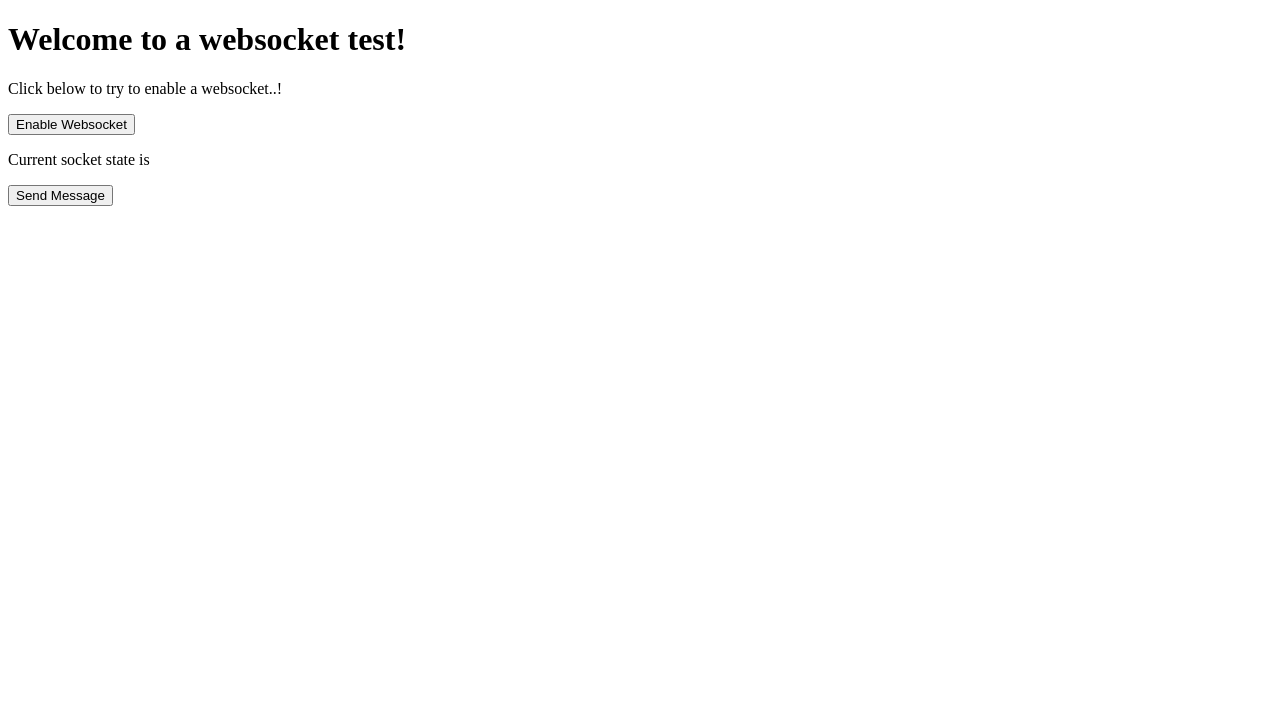
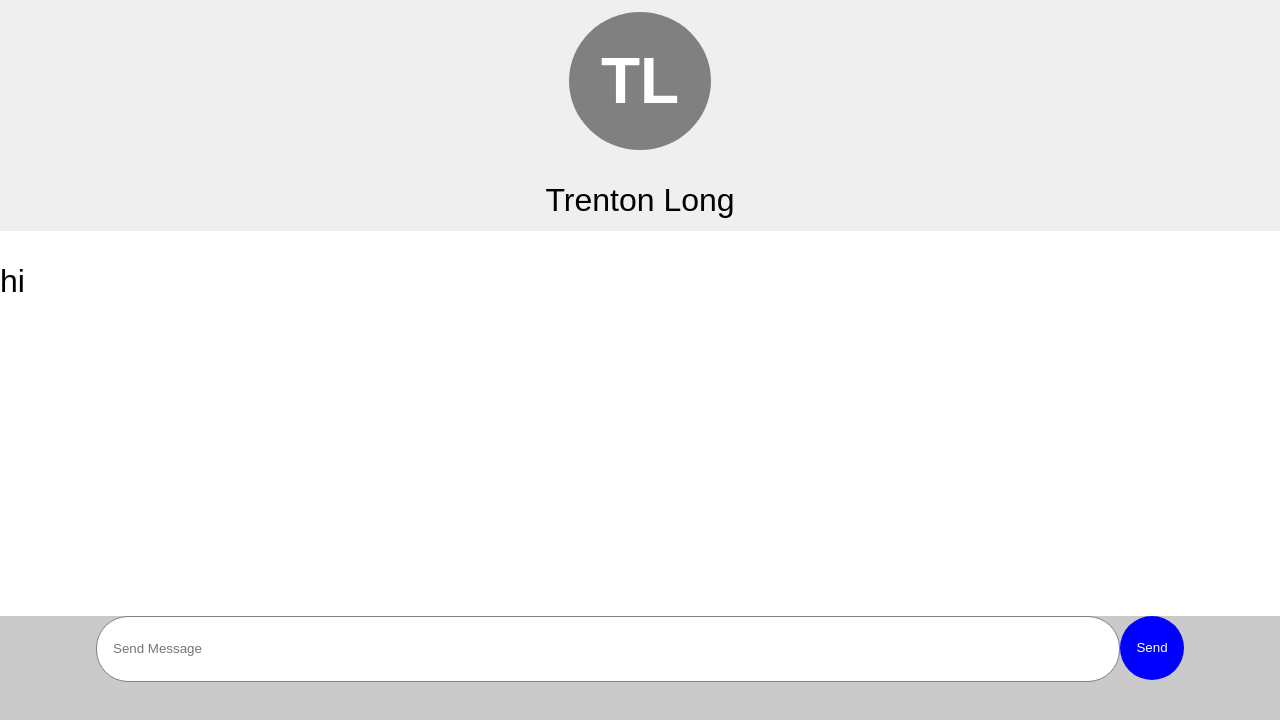
Before and after one commit to ugackMiner53/edited, a SvelteKit app: page / in a window 1280 px wide. Shown: the top 720 px of the page. Built offline with nearby package versions, Linux system fonts and the light colour scheme.

Commit message:
Separate out components of messaging system

```diff
--- /dev/null
+++ b/src/lib/components/Header.svelte
@@ -0,0 +1,30 @@
+<style lang="scss">
+
+  .header {
+    background-color: #efefef;
+    flex: 5 0 auto;
+    width: 100%;
+    display: flex;
+    align-items: center;
+    justify-content: center;
+    flex-direction: column;
+    gap: 1rem;
+  }
+
+  .pfp {
+    padding: 1rem;
+    font-size: 2rem;
+    border-radius: 100%;
+    background-color: grey;
+    color: white;
+    font-weight: bold;
+  }
+
+</style>
+
+<div class="header">
+
+  <span class="pfp">TL</span>
+  <span class="name">Trenton Long</span>
+
+</div>
--- /dev/null
+++ b/src/lib/components/MessageBox.svelte
@@ -0,0 +1,56 @@
+<style lang="scss">
+
+  .messager {
+    background-color: #cacaca;
+    flex: 25 10 auto;
+
+    .sendbar {
+      display: flex;
+      flex-direction: row;
+      justify-content: center;
+
+      padding: 0 3rem 0 3rem;
+
+      input {
+        flex-grow: 1;
+      }
+
+      button {
+        background-color: blue;
+        border-radius: 100%;
+        width: 2rem;
+        height: 2rem;
+        border: none;
+        cursor: pointer;
+        color: white;
+      }
+    }
+  }
+
+  .messagebox {
+    border: 1px solid grey;
+    height: 2rem;
+    border-radius: 1rem;
+    width: 50%;
+    padding: 0 0.5rem 0 0.5rem;
+  }
+
+</style>
+
+
+<div class="messager">
+  <div class="sendbar">
+    <input type="text" placeholder="Send Message" class="messagebox" />
+
+    <button>
+      Send
+    </button>
+  </div>
+
+  <!-- {#if !ios} -->
+  <!-- <div class="keyboard">
+    {#each "QWERTYUIOPASDFGHJKLZXCVBNM".split("") as keyChar}
+      <p>{keyChar}</p>
+    {/each}
+  </div> -->
+</div>
--- /dev/null
+++ b/src/lib/components/Messages.svelte
@@ -0,0 +1,12 @@
+<style lang="scss">
+
+  .messages {
+    background-color: white;
+    flex: 60 60 auto;
+  }
+
+</style>
+
+<div class="messages">
+  <p>hi</p>
+</div>
--- a/src/routes/+page.svelte
+++ b/src/routes/+page.svelte
@@ -1,38 +1,31 @@
 <script lang="ts">
+  import Header from "$lib/components/Header.svelte";
+  import Messages from "$lib/components/Messages.svelte";
+  import MessageBox from "$lib/components/MessageBox.svelte";
+</script>
 
-  let websocket : WebSocket;
+<style lang="scss">
 
-  function enableWebsocket() {
-    websocket = new WebSocket("/ws");
-
-    websocket.onopen = (ev : Event) => {
-      console.log("Connected to server!");
-    }
-
-    websocket.onmessage = (ev : MessageEvent) => {
-      console.log(`Got message ${ev.data} from server`);
-    }
-
-    websocket.onclose = (ev : Event) => {
-      console.log("Disconnected from server!");
-    }
-
+  :global(html, body) {
+    height: 100%;
+    margin: 0;
+    font-family: Arial, Helvetica, sans-serif;
+    font-size: 32px;
   }
 
-  function sendMessage() {
-    if (websocket && websocket.readyState == WebSocket.OPEN) {
-      websocket.send("Hello there!");
-    }
+  .container {
+    min-height: 100%;
+    display: flex;
+    flex-direction: column;
   }
-</script>
+
+</style>
 
 
+<div class="container">
 
-<h1>Welcome to a websocket test!</h1>
-<p>Click below to try to enable a websocket..!</p>
+  <Header />
+  <Messages />
+  <MessageBox />
 
-<button onclick={enableWebsocket} >Enable Websocket</button>
-
-<p>Current socket state is {websocket?.readyState}</p>
-
-<button onclick={sendMessage}>Send Message</button>
+</div>
```
Also changed, not shown: src/routes/test/+page.svelte (deleted, +0 -62 lines).
